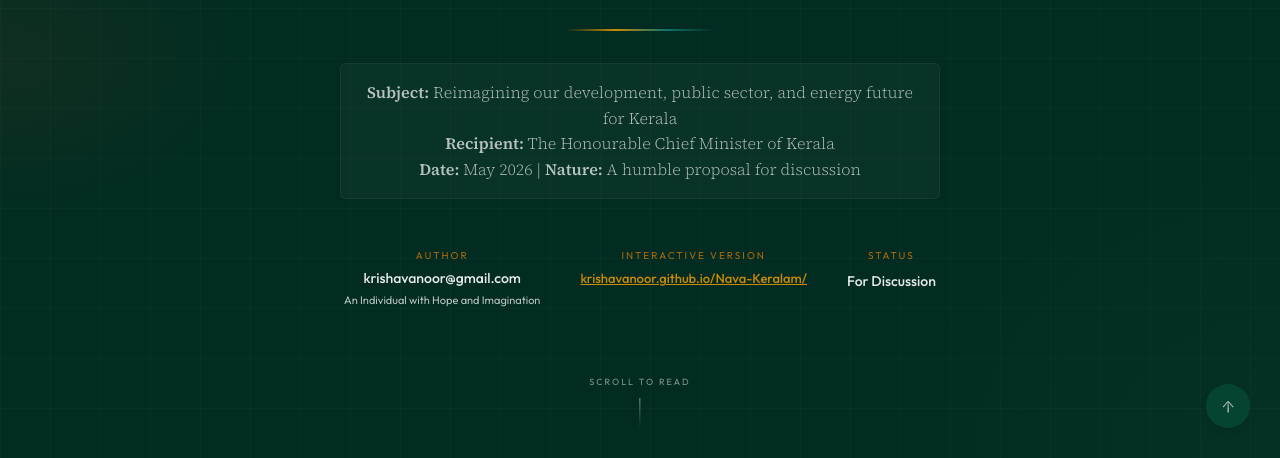
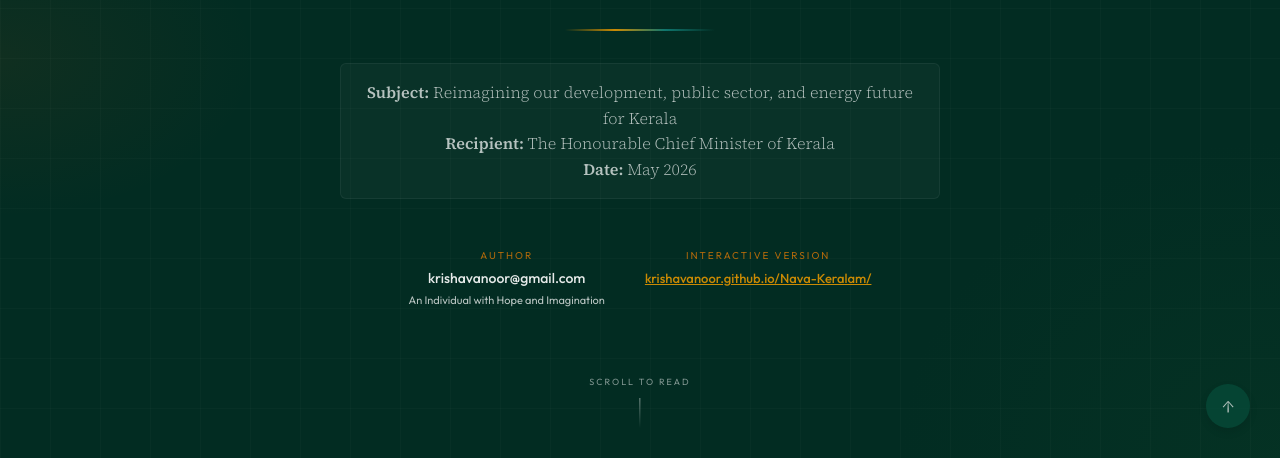
Before and after one commit to KrishAvanoor/Nava-Keralam, a plain HTML site: page index.html in a window 1280 px wide. Shown: the part 342-800 px from the top of the page. Drawn offline with nearby package versions, Linux system fonts and the light colour scheme; a web font is replaced by a local one.

Commit message:
style: remove Nature and Status metadata from Cover page

```diff
--- a/index.html
+++ b/index.html
@@ -801,7 +801,7 @@
             <div class="cover-note">
                 <strong>Subject:</strong> Reimagining our development, public sector, and energy future for Kerala<br>
                 <strong>Recipient:</strong> The Honourable Chief Minister of Kerala<br>
-                <strong>Date:</strong> May 2026 | <strong>Nature:</strong> A humble proposal for discussion
+                <strong>Date:</strong> May 2026
             </div>
 
             <div class="cover-meta">
@@ -817,10 +817,6 @@
                     <div class="value" style="font-size: 13px; line-height: 1.4; font-family: 'Outfit', sans-serif;">
                         <a href="https://krishavanoor.github.io/Nava-Keralam/" target="_blank" style="color: var(--gold); text-decoration: underline;">krishavanoor.github.io/Nava-Keralam/</a>
                     </div>
-                </div>
-                <div class="cover-meta-item" style="max-width: 350px; text-align: center;">
-                    <div class="label">Status</div>
-                    <div class="value">For Discussion</div>
                 </div>
             </div>
         </div>
```
